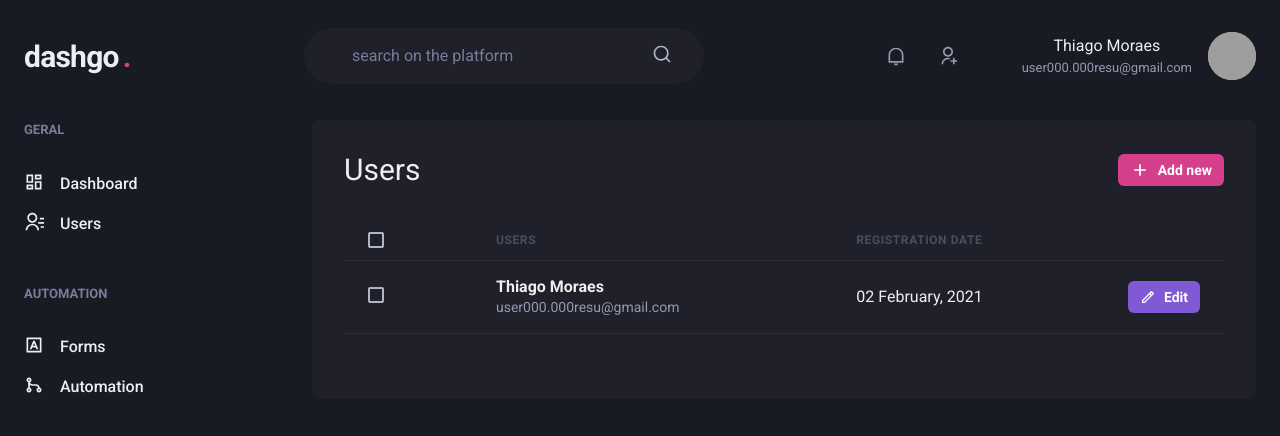
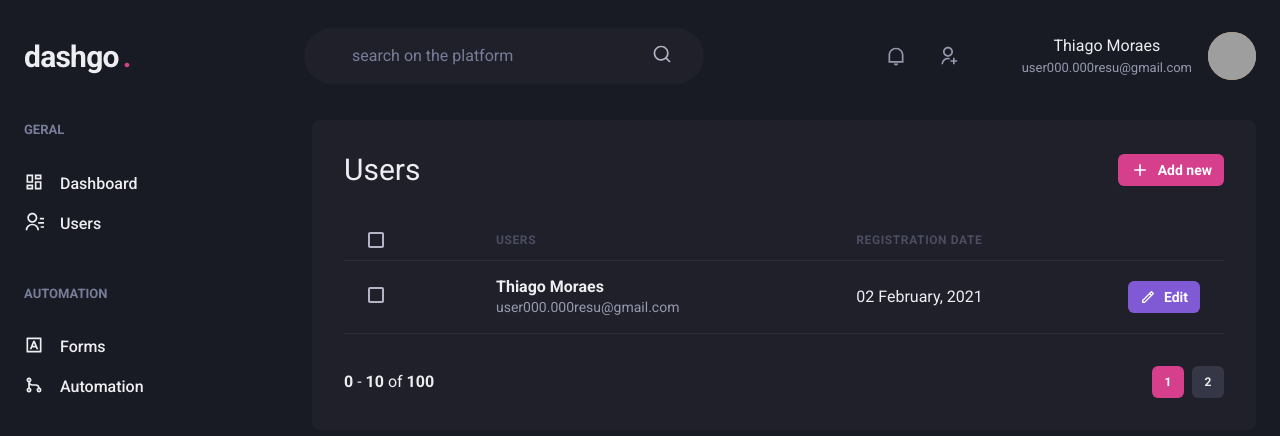
Before and after one commit to Thiago-spart/dashboard-ignote-react, a Next.js app: page /users in a window 1280 px wide. Shown: the top 436 px of the page. Built offline with nearby package versions, Linux system fonts and the light colour scheme; grey boxes are pictures that could not be loaded.

Commit message:
Add Pagination component

```diff
--- /dev/null
+++ b/src/components/pagination.tsx
@@ -0,0 +1,44 @@
+import { Box, Button, Stack } from "@chakra-ui/react"
+
+export const Pagination = () => {
+	return (
+		<Stack
+			direction="row"
+			spacing="6"
+			mt="8"
+			justify="space-between"
+			align="center"
+		>
+			<Box>
+				<strong>0</strong> - <strong>10</strong> of <strong>100</strong>
+			</Box>
+			<Stack direction="row" spacing="2">
+				<Button
+					size="sm"
+					fontSize="xs"
+					w="4"
+					colorScheme="pink"
+					disabled
+					_disabled={{
+						bg: "pink.500",
+						cursor: "default"
+					}}
+				>
+				1
+				</Button>
+
+				<Button
+					size="sm"
+					fontSize="xs"
+					w="4"
+					bg="gray.700"
+					_hover={{
+						bg: "gray.500"
+					}}
+				>
+				2
+				</Button>
+			</Stack>
+		</Stack>
+	)
+}
--- a/src/pages/users/index.tsx
+++ b/src/pages/users/index.tsx
@@ -1,6 +1,7 @@
 import { Box, Button, Checkbox, Flex, Heading, Icon, Table, Tbody, Td, Text, Th, Thead, Tr } from "@chakra-ui/react"
 import { RiAddLine, RiPencilLine } from "react-icons/ri"
 import { Header } from "../../components/header"
+import { Pagination } from "../../components/pagination"
 import { Sidebar } from "../../components/sidebar"
 
 const UserList = () => {
@@ -55,6 +56,7 @@
 							</Tr>
 						</Tbody>
 					</Table>
+						<Pagination />
 				</Box>
 			</Flex>
 		</Box>
```
